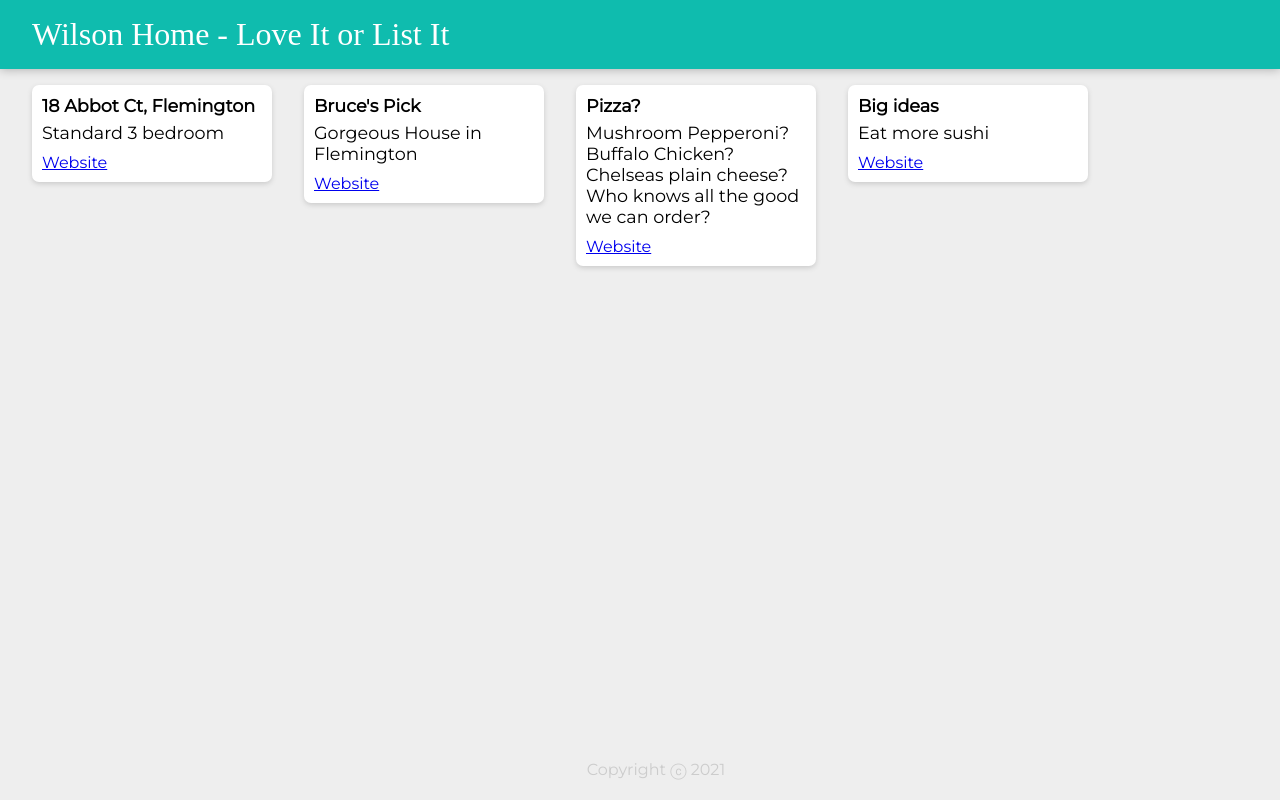
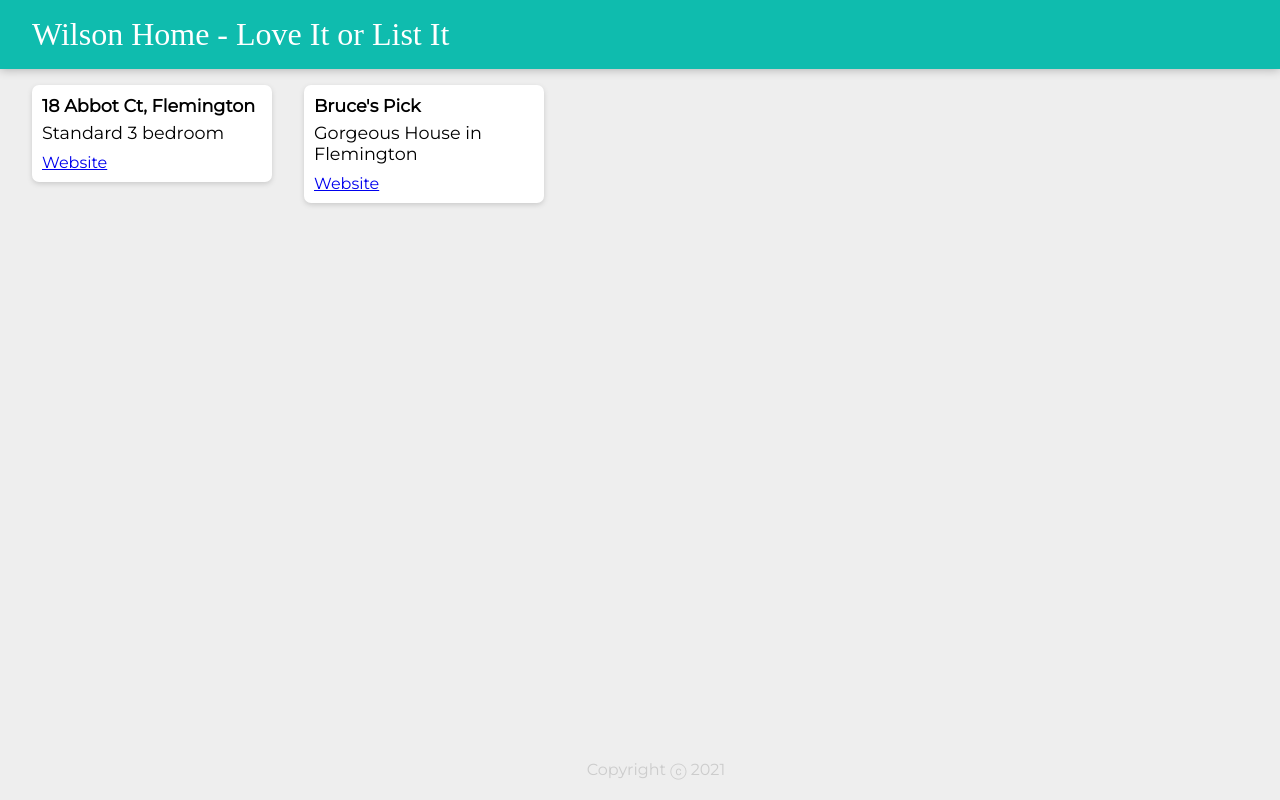
Before and after one commit to brucewilson1103/LoveItOrListIt, a React (Create React App) app: page / in a window 1280 px wide. Built offline with nearby package versions, Linux system fonts and the light colour scheme; a web font is replaced by a local one.

Commit message:
comment out pizza shop

```diff
--- a/src/note.js
+++ b/src/note.js
@@ -12,20 +12,20 @@ const notes = [
     url:
       "https://www.zillow.com/homedetails/10-Meadow-Run-Way-Flemington-NJ-08822/38857743_zpid/",
     content: "Gorgeous House in Flemington"
-  },
-  {
-    key: 3,
-    title: "Pizza?",
-    url: "https://www.lennyspizzaflemington.com/",
-    content:
-      "Mushroom Pepperoni? Buffalo Chicken? Chelseas plain cheese? Who knows all the good we can order?"
-  },
-  {
-    key: 4,
-    title: "Big ideas",
-    url: "http://www.aikouasiancuisine.com/aikou_flemington.html",
-    content: "Eat more sushi"
   }
+  // {
+  //   key: 3,
+  //   title: "Pizza?",
+  //   url: "https://www.lennyspizzaflemington.com/",
+  //   content:
+  //     "Mushroom Pepperoni? Buffalo Chicken? Chelseas plain cheese? Who knows all the good we can order?"
+  // },
+  // {
+  //   key: 4,
+  //   title: "Big ideas",
+  //   url: "http://www.aikouasiancuisine.com/aikou_flemington.html",
+  //   content: "Eat more sushi"
+  // }
 ];
 
 export default notes;
```
